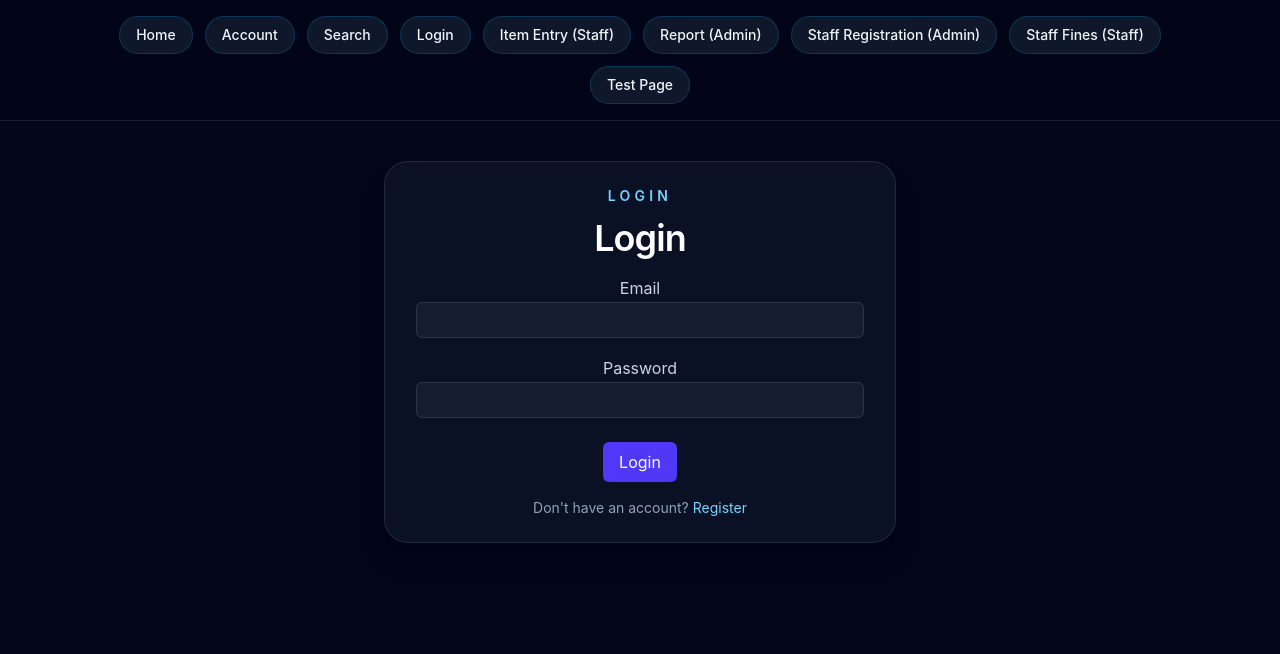
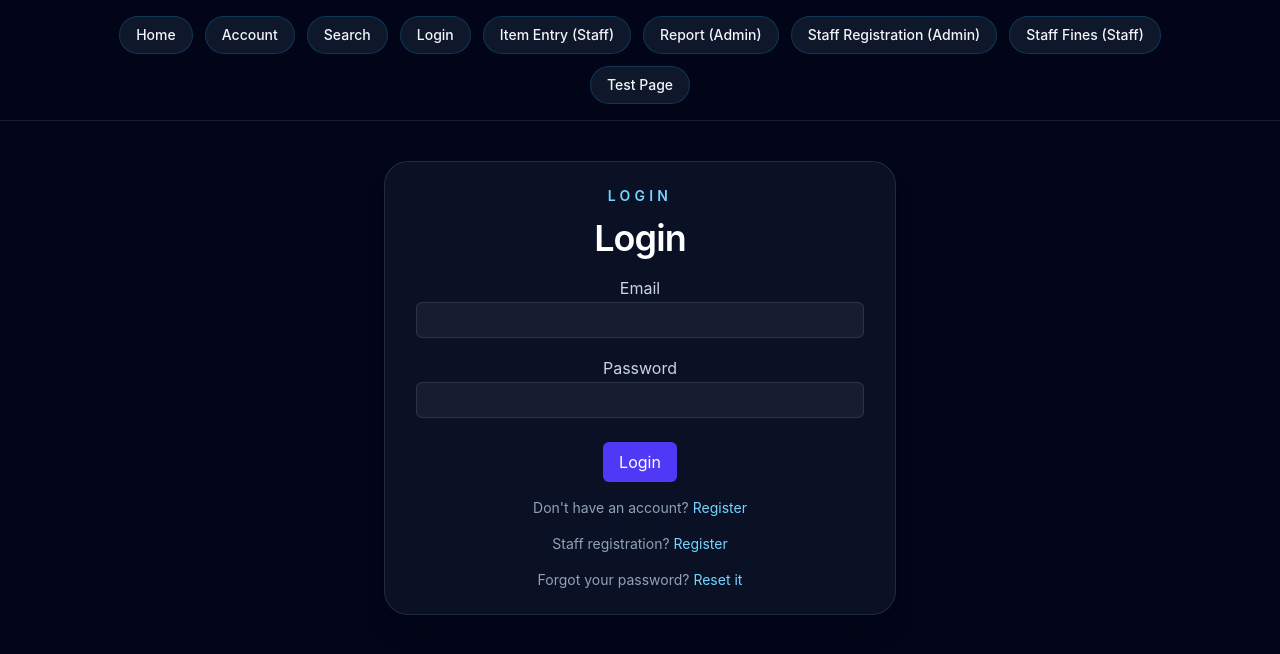
Before and after one commit to devpatel26/Library-Database, a React (Vite) app in the folder react/: page /login in a window 1280 px wide. Shown: the top 654 px of the page. Built offline with nearby package versions, Linux system fonts and the light colour scheme.

Commit message:
Bug fixed
due to my own mistakes removing two lines.

```diff
--- a/react/src/pages/Login.jsx
+++ b/react/src/pages/Login.jsx
@@ -89,6 +89,19 @@ export default function Login() {
           Register
         </Link>
       </p>
+
+      <p className="mt-4 text-sm text-slate-400">
+        Staff registration?{" "}
+        <Link to="/staffregistration" className="text-sky-300 hover:text-sky-200">
+          Register
+        </Link>
+      </p>
+      <p className="mt-4 text-sm text-slate-400">
+        Forgot your password?{" "}
+        <Link to="/forgotpassword" className="text-sky-300 hover:text-sky-200">
+          Reset it
+        </Link>
+      </p>
     </section>
   );
 }
```
